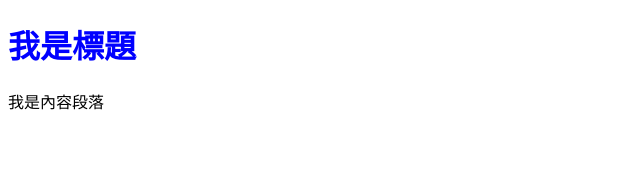
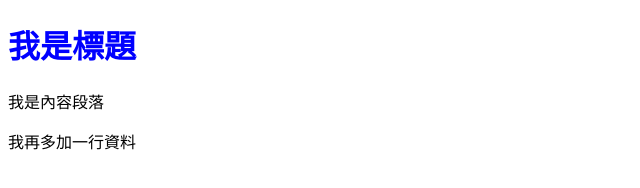
Before and after one commit to ycchou91/0525test, a plain HTML site: page index.html in a window 1280 px wide. Shown: the whole page, without its empty margins (0-640 px from the left). Drawn offline with Linux system fonts and the light colour scheme.

Commit message:
第二次增加~
多了行資料

```diff
--- a/index.html
+++ b/index.html
@@ -9,5 +9,6 @@
 <body>
     <h1>我是標題</h1>
     <P>我是內容段落</P>
+    <p>我再多加一行資料</p>
 </body>
 </html>
```
